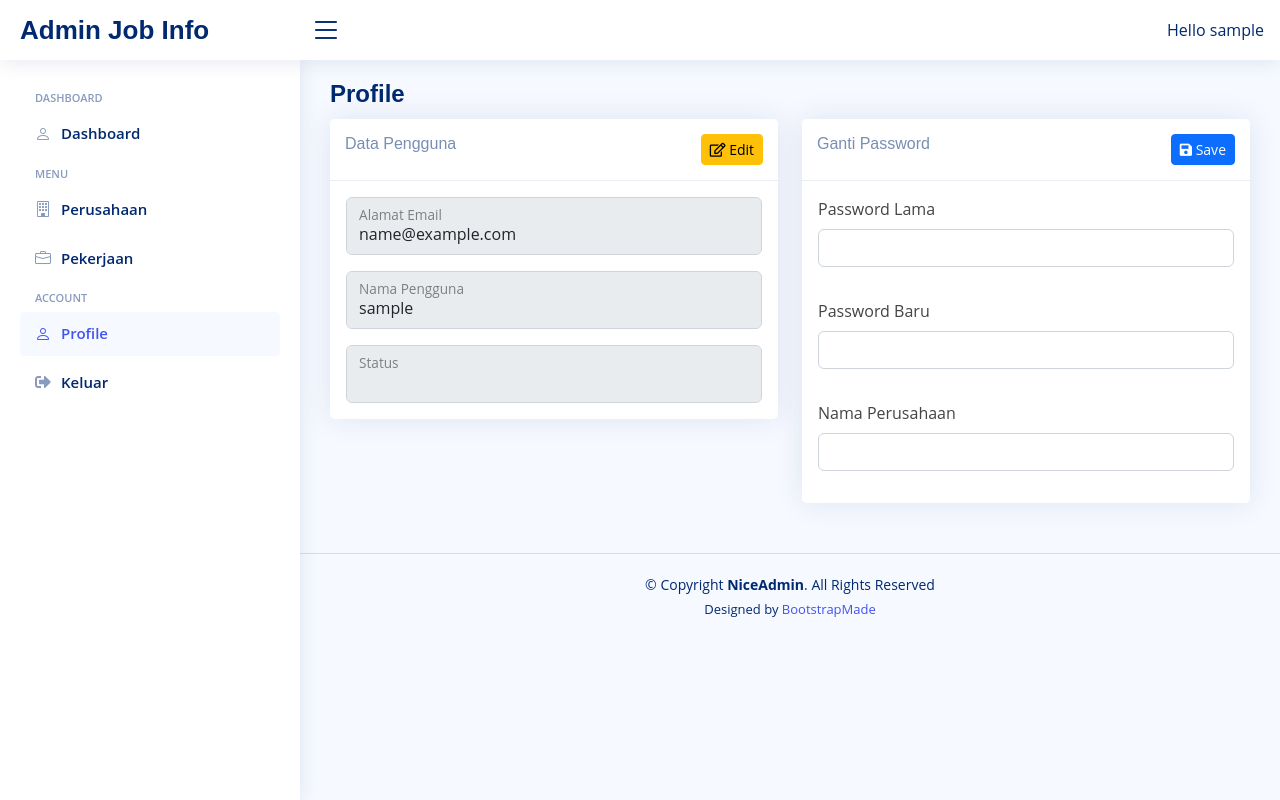
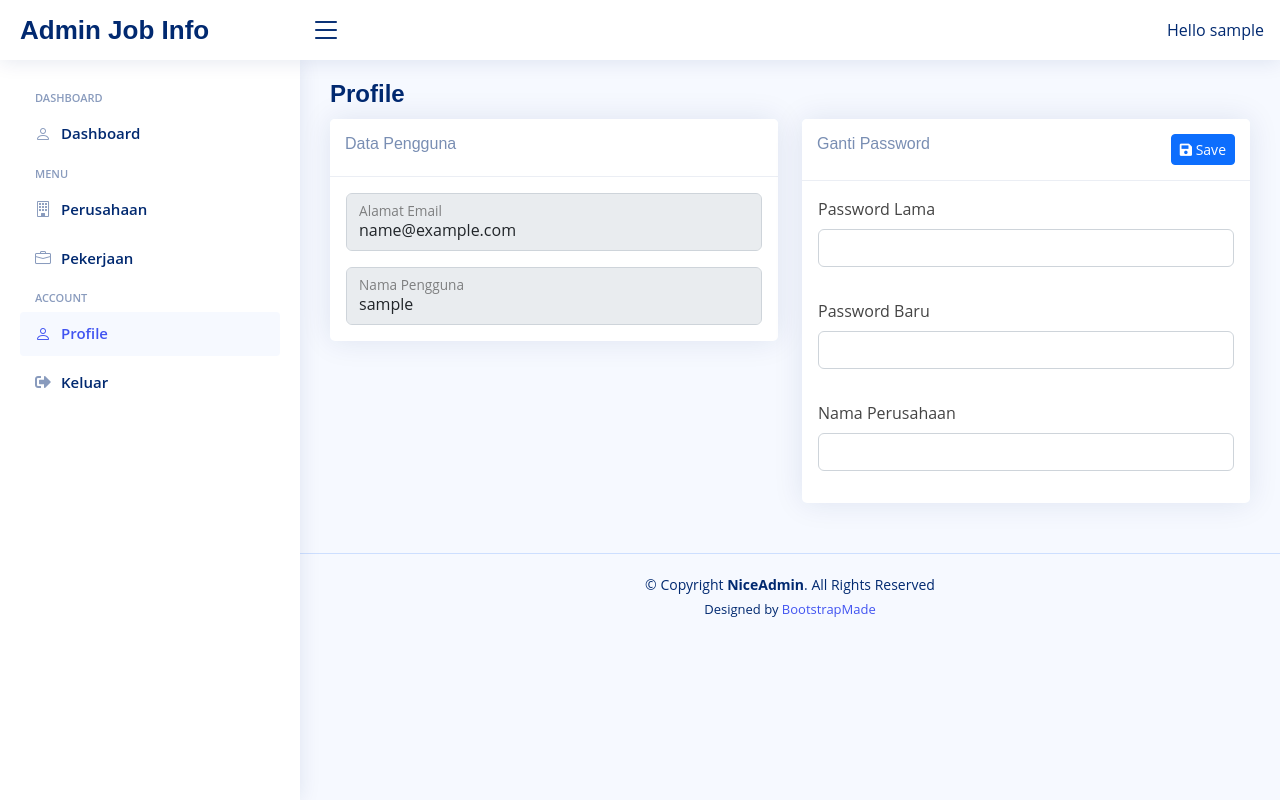
Before and after one commit to ioncrisa2/forumjobadmin, a Vue app: page /profile in a window 1280 px wide. Built offline with nearby package versions, Linux system fonts and the light colour scheme; sample sign-in values are in the browser's storage.

Commit message:
remove change password

```diff
--- a/src/views/profile/index.vue
+++ b/src/views/profile/index.vue
@@ -24,7 +24,7 @@ onMounted(() => {
   if (data) Object.assign(user, data);
 });
 
-const enableEdit = () => edit.value = !edit.value;
+// const enableEdit = () => edit.value = !edit.value;
 
 function update() {
   console.log(user);
@@ -47,7 +47,7 @@ function updatePassword() {
             <div class="card-header">
               <div class="d-grid d-md-flex justify-content-between">
                 <h6>Data Pengguna</h6>
-                <div class="d-grid d-md-flex align-content-center justify-content-end gap-2">
+                <!-- <div class="d-grid d-md-flex align-content-center justify-content-end gap-2">
                   <div v-if="edit == true">
                     <button type="submit" class="btn btn-primary btn-sm">
                       <i class="fas fa-save"></i> Save
@@ -58,7 +58,7 @@ function updatePassword() {
                     <i class="far" :class="[edit === false ? 'fa-edit' : 'fa-window-close']"></i>
                     {{ edit === false ? 'Edit' : 'Cancel' }}
                   </button>
-                </div>
+                </div> -->
               </div>
             </div>
             <div class="card-body p-3">
@@ -66,23 +66,16 @@ function updatePassword() {
               <div class="row g-3">
                 <div class="col-md-12">
                   <div class="form-floating">
-                    <input type="text" name="email" class="form-control" :disabled="!edit" v-model="user.email"
-                      id="email" placeholder="Enter Email Here">
+                    <input type="text" name="email" class="form-control" disabled v-model="user.email" id="email"
+                      placeholder="Enter Email Here">
                     <label for="email">Alamat Email</label>
                   </div>
                 </div>
                 <div class="col-md-12">
                   <div class="form-floating">
-                    <input type="text" name="username" class="form-control" :disabled="!edit" v-model="user.username"
+                    <input type="text" name="username" class="form-control" disabled v-model="user.username"
                       id="username" placeholder="Enter Username Here">
                     <label for="username">Nama Pengguna</label>
-                  </div>
-                </div>
-                <div class="col-md-12">
-                  <div class="form-floating">
-                    <input type="text" name="status" disabled class="form-control" :disabled="!edit"
-                      v-model="user.status">
-                    <label for="floatingName">Status</label>
                   </div>
                 </div>
               </div>
@@ -118,9 +111,9 @@ function updatePassword() {
                   <div class="form-floating">
 
                     <div class="mb-3">
-                    <label for="password_new" class="form-label">Password Baru</label>
-                    <input type="password" v-model="password.new" class="form-control" id="password_new" />
-                  </div>
+                      <label for="password_new" class="form-label">Password Baru</label>
+                      <input type="password" v-model="password.new" class="form-control" id="password_new" />
+                    </div>
 
                   </div>
                 </div>
```
